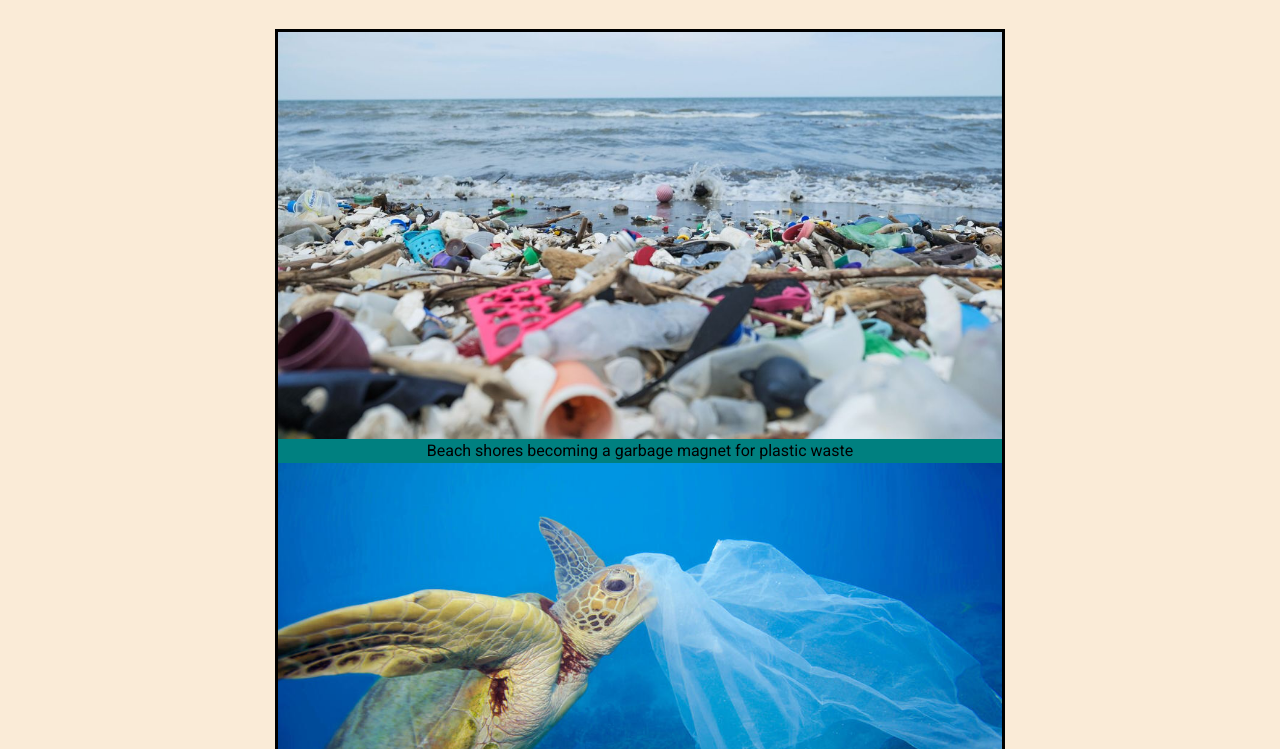
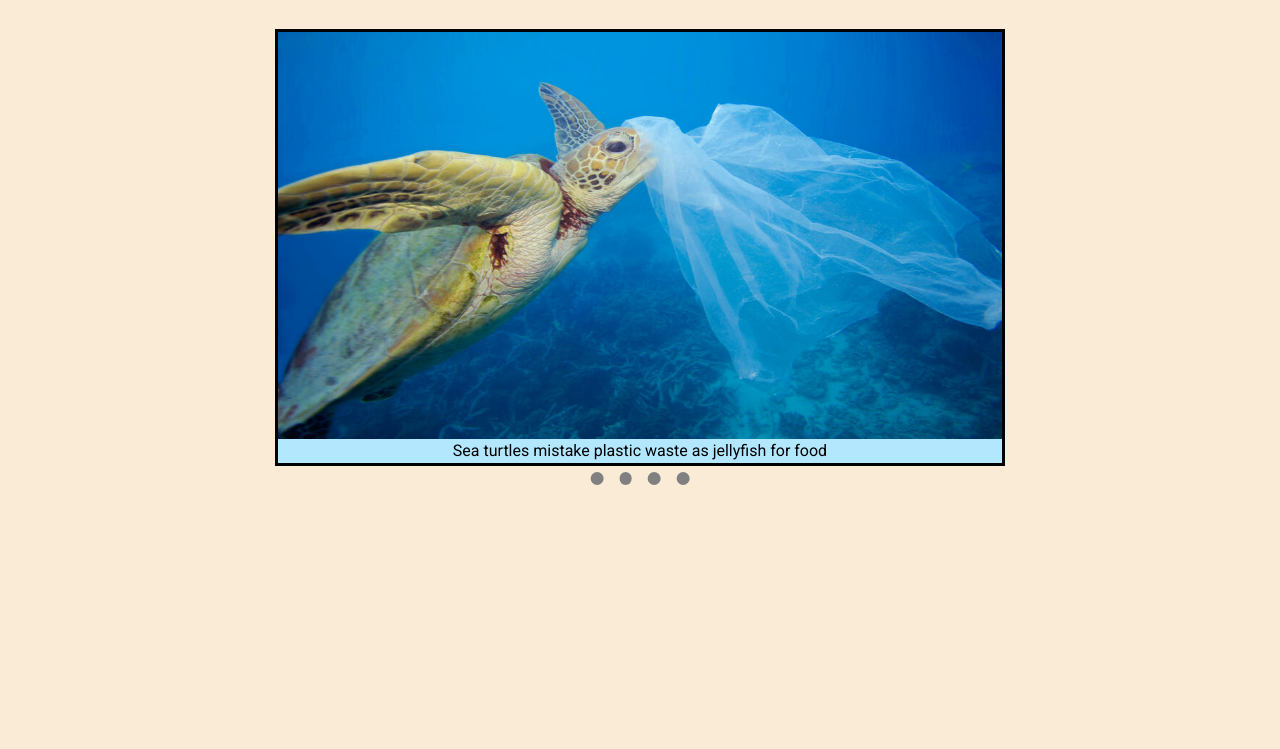
Before and after one commit to oliveryeo/sustainability_web, a website built with webpack: page src/templates/index.html in a window 1280 px wide. Shown: the part 51-800 px from the top of the page. Built offline with nearby package versions, Linux system fonts and the light colour scheme.

Commit message:
Add function for slides to change and loop

```diff
--- a/src/js/index.js
+++ b/src/js/index.js
@@ -16,6 +16,9 @@ const dropdownMenuIcon = document.querySelector("#help-dropdown > img");
 dropdownMenuIcon.src = triangleImg;
 dropdownMenuIcon.alt = "dropdown triangle";
 
+// Run dropdown menu events - Can probably separate this into a separate navbar javascript file
+runDropdownMenuEvents();
+
 // Images and captions for slide show
 const slideImageOne = document.querySelector("#image-slider-1 > img");
 slideImageOne.src = slideImgOne;
@@ -32,5 +35,30 @@ slideImageThree.src = slideImgThree;
 const captionThree = document.querySelector("#image-slider-3 > figcaption");
 captionThree.textContent = "Seal getting trapped by plastic wastes";
 
-// Run dropdown menu events
-runDropdownMenuEvents();
+// Logic for carousel
+let slideIndex = 1;
+const allSlides = document.querySelectorAll(".carousel-slide > div");
+showSlides();
+
+function showSlides() {
+  // Hide all slides
+  allSlides.forEach(slide => {
+    slide.style.display = "none";
+  });
+
+  // Identify the slide to display
+  const slideToDisplay = allSlides[slideIndex - 1];
+  slideToDisplay.style.display = "block";
+
+  // Add the counter for the next slide
+  slideIndex++;
+
+  // Reset slide index if cross slides threshold number
+  if (slideIndex > allSlides.length) {
+    slideIndex = 1;
+  }
+
+  // Change slide every 4 seconds
+  setTimeout(showSlides, 4000);
+
+}
--- a/src/styles/main.css
+++ b/src/styles/main.css
@@ -127,7 +127,7 @@
   justify-content: flex-start;
   align-items: center;
   position: relative;
-  z-index: 0;
+  z-index: 2;
   padding: 2rem;
 }
 
@@ -142,23 +142,36 @@
   background-color: teal;
   width: 100%;
   height: 100%;
+  overflow: hidden; /* Just in case I want to make a sliding slideshow instead */
 }
 
 #carousel > .carousel-slide img {
   width: 100%;
   height: 100%;
+  aspect-ratio: 16 / 9; /* Ensures that the image does not expand beyond the 16:9 aspect ratio boundary */
+  animation: changeSlide 1.5s;
+}
+
+@keyframes changeSlide {
+  0% {
+    opacity: 0.4;
+  }
+  100% {
+    opacity: 1.0;
+  }
 }
 
 #carousel > .carousel-slide figcaption {
   text-align: center;
+  background-color: rgb(179, 231, 253);
 }
 
 #carousel > .carousel-slide-indicator {
   position: absolute;
-  bottom: -2.5%;
+  bottom: -5%;
   left: 50%;
   transform: translate(-50%, 0); /* Centering - https://stackoverflow.com/questions/1776915/how-can-i-center-an-absolutely-positioned-element-in-a-div */
-  background-color: lightblue;
+  /* background-color: lightblue; */
   width: 20%;
   display: flex;
   justify-content: center;
```
Also changed, not shown: src/js/carousel.js (deleted).
